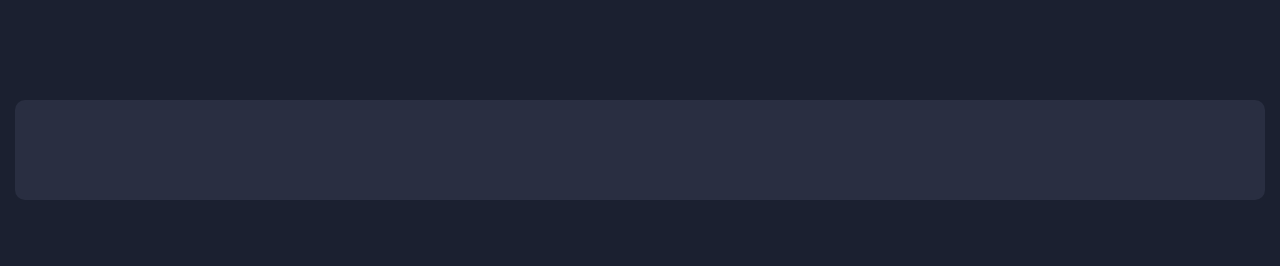
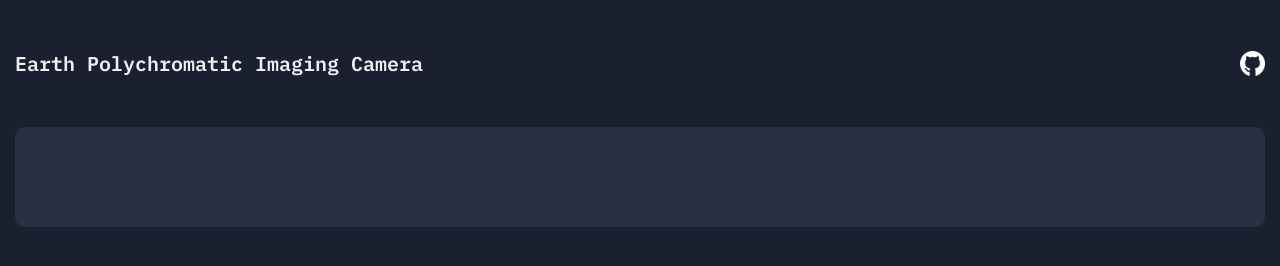
Before and after one commit to everwaveme/epic-dscovr-spacecraft, a website built with webpack: page public/index.html in a window 1280 px wide. Built offline with nearby package versions, Linux system fonts and the light colour scheme; no server answers.

Commit message:
finished header

```diff
--- a/public/index.html
+++ b/public/index.html
@@ -8,101 +8,25 @@
 </head>
 
 <body>
-  <header class="header"></header>
+  <header class="header">
+    <div class="container">
+      <div class="header-wrap">
+        <a href="#" class="header-logo">
+          Earth Polychromatic Imaging Camera
+        </a>
+        <a href="https://github.com/everwaveme/epic-dscovr-spacecraft" class="header-link" style="background-image: url('../static/github-icon.png');" target="_blank">
+        </a>
+      </div>
+    </div>
+  </header>
 
   <main class="main">
     <section class="data">
       <div class="container">
         <ul class="data-list">
-          <!-- <li class="data-item">
-
-            <div class="data-pic">
-              <a href="#" class="data-pic-link" target="_blank">
-                <img src="#" alt="Земля из космоса" class="data-img">
-              </a>
-            </div>
-
-            <div class="data-info">
-              <p class="data-info-date">31-07-2024</p>
-              <p class="data-info-desc">
-                Это изображение было получено камерой EPIC (Earth Polychromatic Imaging Camera) с борта космического
-                аппарата NOAA DSCOVR агентства NASA.
-              </p>
-
-              <ul class="data-info-list">
-                <li class="data-info-item">
-                  <p class="data-info-title">Кватернионы</p>
-                  <p class="data-info-text">
-                    <span class="data-info-text-accent">q0: </span>
-                  </p>
-                  <p class="data-info-text">
-                    <span class="data-info-text-accent">q1: </span>
-                  </p>
-                  <p class="data-info-text">
-                    <span class="data-info-text-accent">q2: </span>
-                  </p>
-                  <p class="data-info-text">
-                    <span class="data-info-text-accent">q3: </span>
-                  </p>
-                </li>
-                <li class="data-info-item">
-                  <p class="data-info-title">Геоцентрические координаты</p>
-                  <p class="data-info-text">
-                    <span class="data-info-text-accent">широта: </span>
-                  </p>
-                  <p class="data-info-text">
-                    <span class="data-info-text-accent">долгота: </span>
-                  </p>
-                </li>
-                <li class="data-info-item">
-                  <p class="data-info-title">Позиция аппарата DSCOVR</p>
-                  <p class="data-info-text">
-                    <span class="data-info-text-accent">x: </span>
-                  </p>
-                  <p class="data-info-text">
-                    <span class="data-info-text-accent">y: </span>
-                  </p>
-                  <p class="data-info-text">
-                    <span class="data-info-text-accent">z: </span>
-                  </p>
-                </li>
-                <li class="data-info-item">
-                  <p class="data-info-title">Позиция Солнца</p>
-                  <p class="data-info-text">
-                    <span class="data-info-text-accent">x: </span>
-                  </p>
-                  <p class="data-info-text">
-                    <span class="data-info-text-accent">y: </span>
-                  </p>
-                  <p class="data-info-text">
-                    <span class="data-info-text-accent">z: </span>
-                  </p>
-                </li>
-                <li class="data-info-item">
-                  <p class="data-info-title">Расстояние аппарата DSCOVR до Земли</p>
-                  <p class="data-info-text">
-                    ~1 600 000 км
-                  </p>
-                </li>
-                <li class="data-info-item">
-                  <p class="data-info-title">Расстояние аппарата DSCOVR до Солнца</p>
-                  <p class="data-info-text">
-                    ~148 000 000 км
-                  </p>
-                </li>
-              </ul>
-            </div>
-          </li> -->
         </ul>
       </div>
     </section>
   </main>
-
-
-  <footer class="footer"></footer>
-
-
-  </div>
 </body>
-
 </html>
--- a/src/index.js
+++ b/src/index.js
@@ -26,7 +26,7 @@ fetch(url + apiKey)
           <p class="data-info-date">${outputDate}</p>
           <p class="data-info-desc">
             Это изображение было получено камерой EPIC (Earth Polychromatic Imaging Camera) с борта космического
-              аппарата NOAA DSCOVR агентства NASA.
+            аппарата NOAA DSCOVR агентства NASA.
           </p>
 
           <ul class="data-info-list">
@@ -55,9 +55,11 @@ fetch(url + apiKey)
               <p class="data-info-title">Геоцентрические координаты</p>
               <p class="data-info-text">
                 <span class="data-info-text-accent">широта: </span>
+                ${data[0].centroid_coordinates.lat}
               </p>
               <p class="data-info-text">
                 <span class="data-info-text-accent">долгота: </span>
+                ${data[0].centroid_coordinates.lon}
               </p>
             </li>
 
@@ -65,12 +67,15 @@ fetch(url + apiKey)
               <p class="data-info-title">Позиция аппарата DSCOVR</p>
               <p class="data-info-text">
                 <span class="data-info-text-accent">x: </span>
+                ${data[0].dscovr_j2000_position.x}
               </p>
               <p class="data-info-text">
                 <span class="data-info-text-accent">y: </span>
+                ${data[0].dscovr_j2000_position.y}
               </p>
               <p class="data-info-text">
                 <span class="data-info-text-accent">z: </span>
+                ${data[0].dscovr_j2000_position.z}
               </p>
             </li>
 
@@ -78,12 +83,15 @@ fetch(url + apiKey)
               <p class="data-info-title">Позиция Солнца</p>
               <p class="data-info-text">
                 <span class="data-info-text-accent">x: </span>
+                ${data[0].sun_j2000_position.x}
               </p>
               <p class="data-info-text">
                 <span class="data-info-text-accent">y: </span>
+                ${data[0].sun_j2000_position.y}
               </p>
               <p class="data-info-text">
                 <span class="data-info-text-accent">z: </span>
+                ${data[0].sun_j2000_position.z}
               </p>
             </li>
 
--- a/src/scss/blocks/_data.scss
+++ b/src/scss/blocks/_data.scss
@@ -1,10 +1,5 @@
 .data {
-  padding-top: 100px;
-}
-
-.container {
-  @include container();
-  // border: 1px solid aqua;
+  padding-bottom: 50px;
 }
 
 .data-list {
@@ -12,7 +7,6 @@
   list-style: none;
   background-color: $color-semidark;
   border-radius: 10px;
-  // border: 1px solid $color-semidark;
 }
 
 .data-item {
@@ -29,10 +23,10 @@
 
 .data-img {
   border-radius: 10px;
-  transition: all .3s 0s cubic-bezier(0.46, 0.03, 0.52, 0.96);
+  transition: all .2s 0s cubic-bezier(0.46, 0.03, 0.52, 0.96);
 
   &:hover {
-    box-shadow: 0 0 20px rgba($color-accent-blue, .5);
+    box-shadow: 0 0 50px -10px rgba($color-semilight, .5);
   }
 }
 
--- /dev/null
+++ b/src/scss/blocks/_header.scss
@@ -0,0 +1,36 @@
+.header {
+  padding: 50px 0;
+}
+
+.header-wrap {
+  display: flex;
+  justify-content: space-between;
+  align-items: center;
+}
+
+.header-logo {
+  display: block;
+  font-size: 20px;
+  font-weight: 600;
+  color: $color-light;
+  text-decoration: none;
+  transition: all .3s 0s cubic-bezier(0.46, 0.03, 0.52, 0.96);
+
+  &:hover {
+    opacity: .5;
+  }
+}
+
+.header-link {
+  display: block;
+  min-width: 25px;
+  height: 25px;
+  background-repeat: no-repeat;
+  background-position: center;
+  background-size: contain;
+  transition: all .3s 0s cubic-bezier(0.46, 0.03, 0.52, 0.96);
+
+  &:hover {
+    opacity: .5;
+  }
+}
--- a/src/scss/common/_common.scss
+++ b/src/scss/common/_common.scss
@@ -16,3 +16,8 @@ img {
   display: block;
   max-width: 100%;
 }
+
+.container {
+  @include container();
+  // border: 1px solid aqua;
+}
--- a/src/scss/main.scss
+++ b/src/scss/main.scss
@@ -5,6 +5,7 @@
 @import "common/_common";
 
 // blocks
+@import "blocks/_header";
 @import "blocks/_data";
 
 //plugins
```
Also changed, not shown: static/github-icon.png (added).
